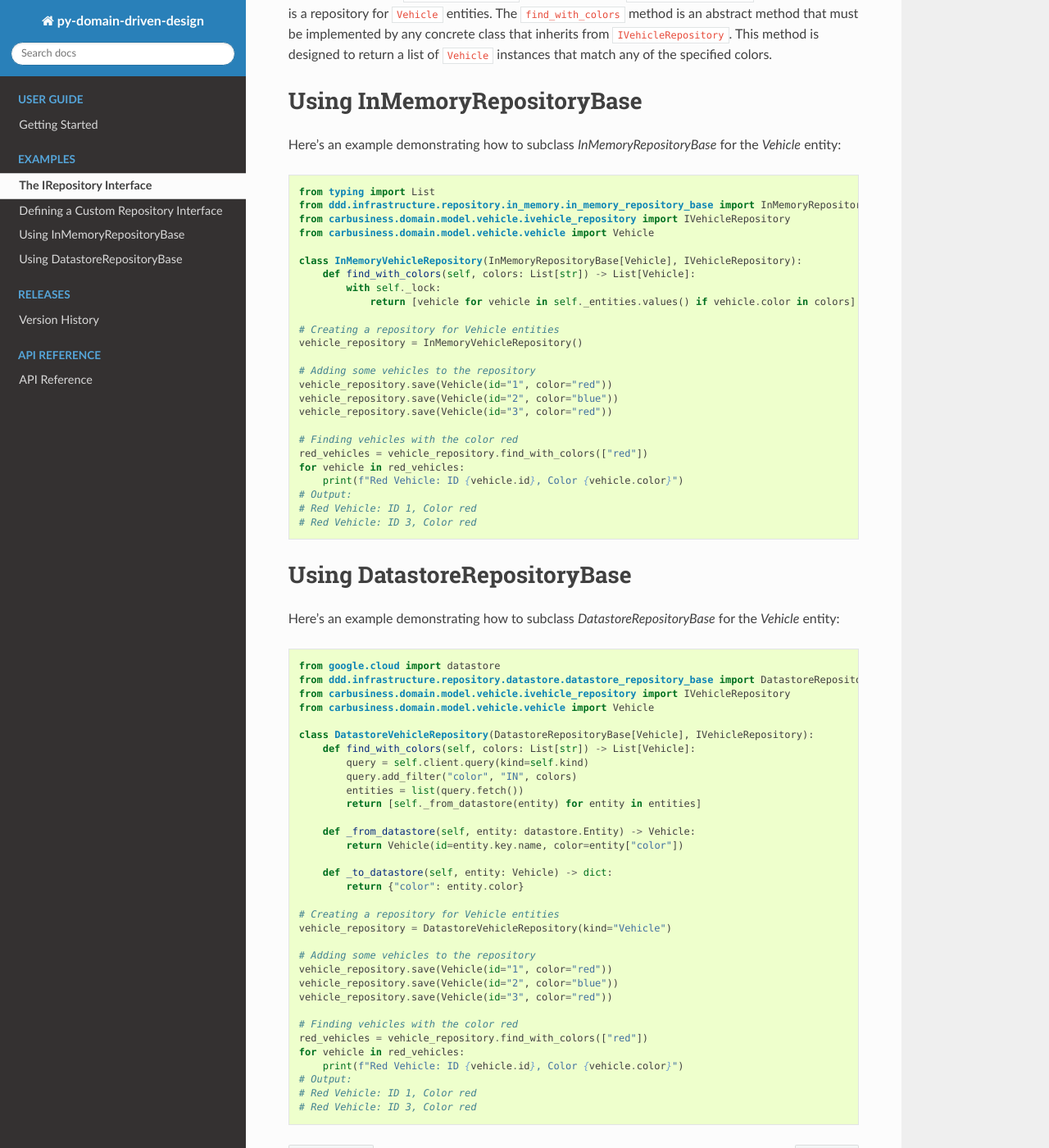
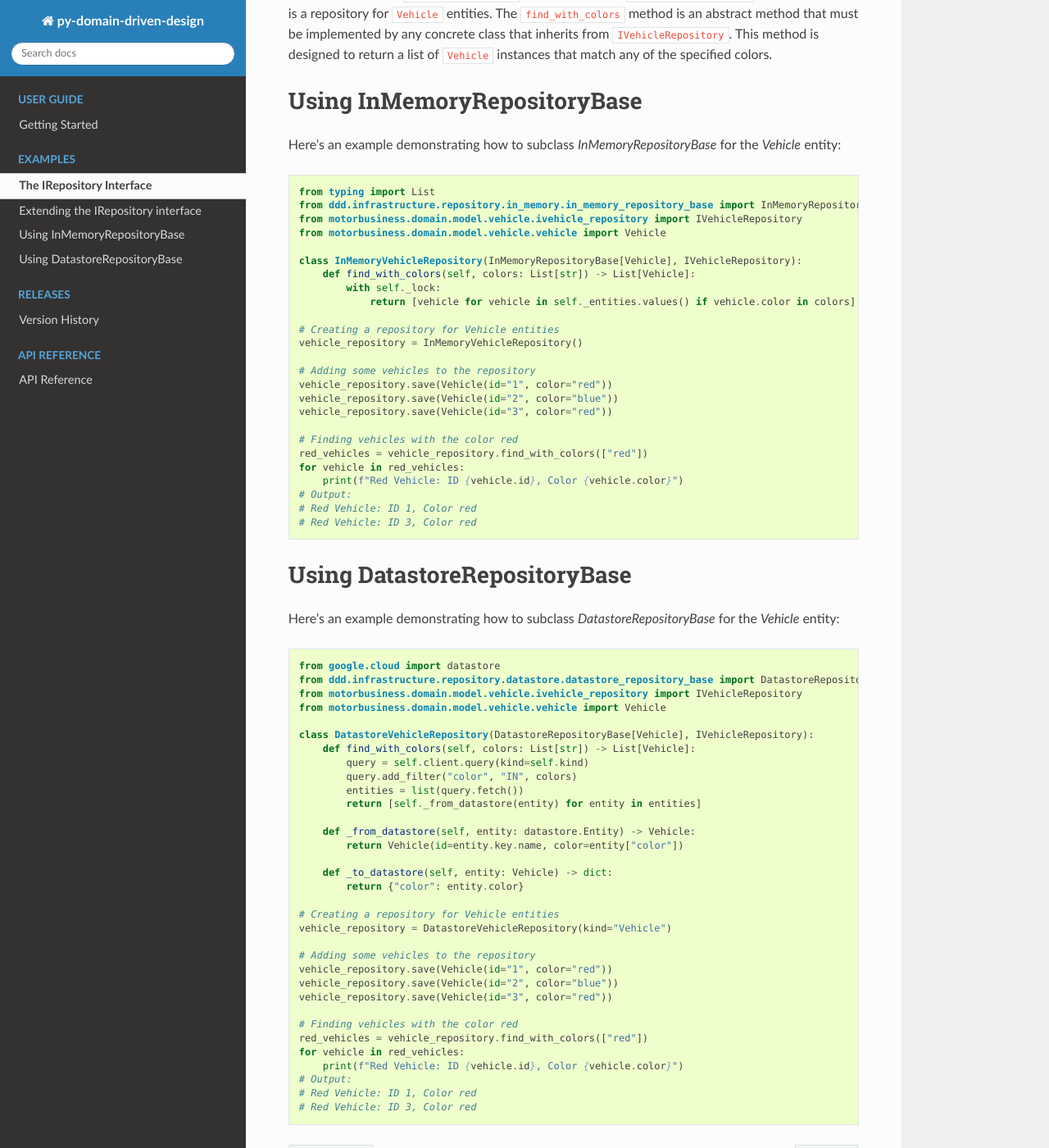
Before and after one commit to runemalm/py-domain-driven-design, a Sphinx documentation site: the page built from docs/examples.rst, in a window 1280 px wide and 1400 px high, scrolled down 1141 px. Shown: the whole window at 82% size. Built offline with Sphinx 7.4.7 and the Read the Docs theme 2.0.0, drawn with Linux system fonts in a browser that asks for light colours; some of the changed text lies outside the part shown.

Commit message:
Update readme example.

```diff
--- a/docs/examples.rst
+++ b/docs/examples.rst
@@ -27,8 +27,8 @@
         def delete(self, id: str):
             pass
 
-Defining a Custom Repository Interface
---------------------------------------
+Extending the IRepository interface
+-----------------------------------
 
 To create a custom repository interface, you can extend the generic ``IRepository`` interface and add any domain-specific methods that are needed. For example, here's how you can define a custom repository interface for the ``Vehicle`` entity:
 
@@ -36,7 +36,7 @@
 
     from typing import List
     from abc import ABC, abstractmethod
-    from carbusiness.domain.model.vehicle.vehicle import Vehicle
+    from motorbusiness.domain.model.vehicle.vehicle import Vehicle
     from ddd.infrastructure.repository.irepository import IRepository
 
     class IVehicleRepository(IRepository[Vehicle], ABC):
@@ -62,8 +62,8 @@
 
     from typing import List
     from ddd.infrastructure.repository.in_memory.in_memory_repository_base import InMemoryRepositoryBase
-    from carbusiness.domain.model.vehicle.ivehicle_repository import IVehicleRepository
-    from carbusiness.domain.model.vehicle.vehicle import Vehicle
+    from motorbusiness.domain.model.vehicle.ivehicle_repository import IVehicleRepository
+    from motorbusiness.domain.model.vehicle.vehicle import Vehicle
 
     class InMemoryVehicleRepository(InMemoryRepositoryBase[Vehicle], IVehicleRepository):
         def find_with_colors(self, colors: List[str]) -> List[Vehicle]:
@@ -95,8 +95,8 @@
 
     from google.cloud import datastore
     from ddd.infrastructure.repository.datastore.datastore_repository_base import DatastoreRepositoryBase
-    from carbusiness.domain.model.vehicle.ivehicle_repository import IVehicleRepository
-    from carbusiness.domain.model.vehicle.vehicle import Vehicle
+    from motorbusiness.domain.model.vehicle.ivehicle_repository import IVehicleRepository
+    from motorbusiness.domain.model.vehicle.vehicle import Vehicle
 
     class DatastoreVehicleRepository(DatastoreRepositoryBase[Vehicle], IVehicleRepository):
         def find_with_colors(self, colors: List[str]) -> List[Vehicle]:
```
